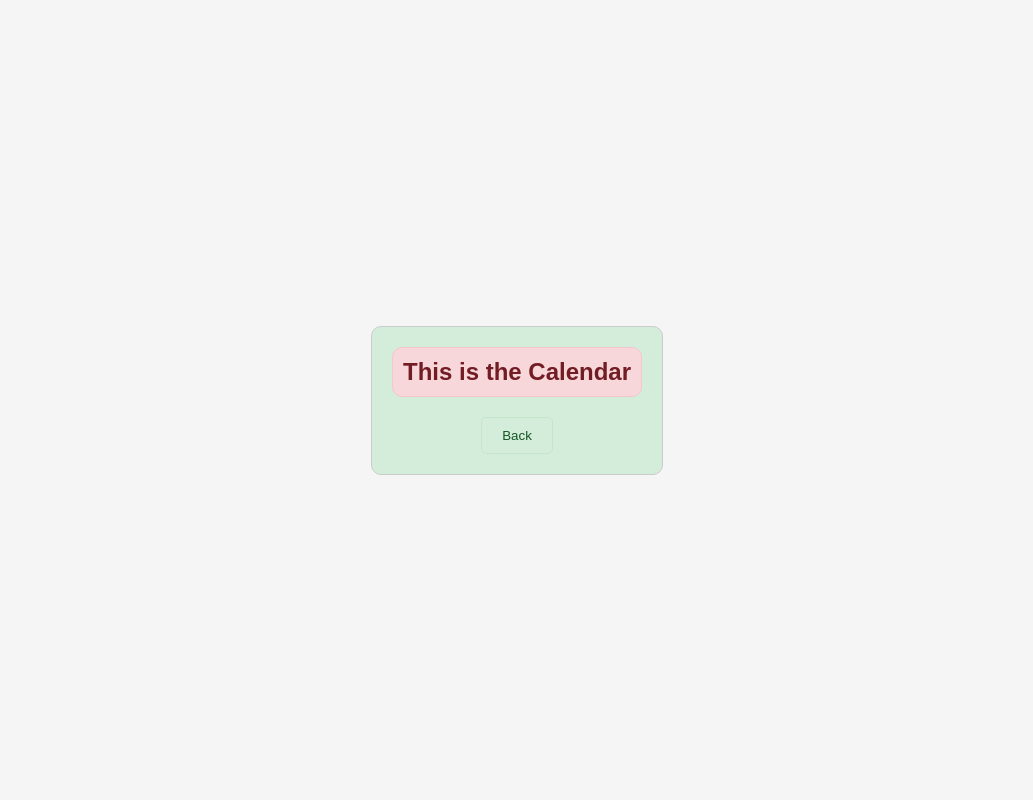
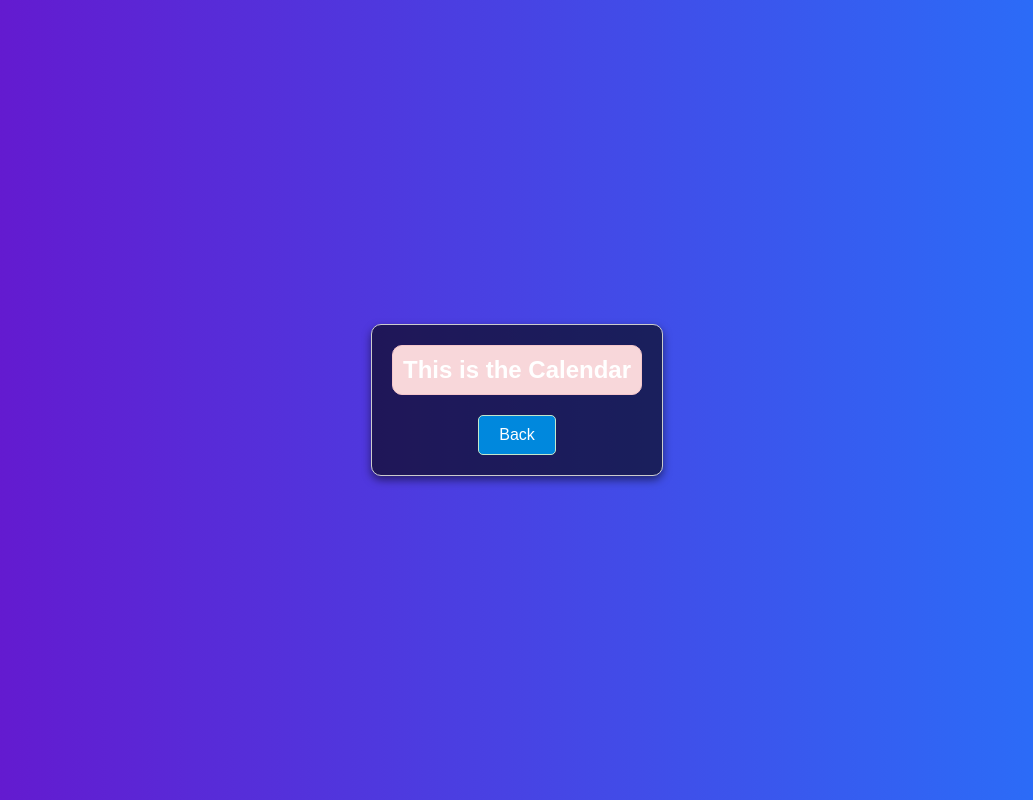
Before and after one commit to JamesWilcox-git/TechTicket, a Django app: page /calendar/ in a window 1280 px wide. Shown: the whole page, without its empty margins (123-1156 px from the left). Run offline with Django 5.2, Linux system fonts and the light colour scheme.

Commit message:
Update styles.css

```diff
--- a/myapp/static/styles.css
+++ b/myapp/static/styles.css
@@ -1,12 +1,4 @@
-body {
-    font-family: Arial, sans-serif;
-    display: flex;
-    justify-content: center;
-    align-items: center;
-    height: 100vh;
-    margin: 0;
-    background-color: #f5f5f5;
-}
+
 
 .container {
     text-align: center;
@@ -24,11 +16,6 @@ body {
     margin-bottom: 20px;
 }
 
-h2 {
-    margin: 0;
-    color: #721c24;
-}
-
 .button-container {
     display: flex;
     justify-content: space-around;
@@ -44,10 +31,6 @@ button {
     cursor: pointer;
 }
 
-button:hover {
-    background-color: #c3e6cb;
-}
-
 .input-container {
     margin-bottom: 15px;
 }
@@ -59,23 +42,26 @@ input[type="text"], input[type="password"] {
     border-radius: 5px;
 }
 
+
 body {
-    font-family: Arial, sans-serif;
+    font-family: 'Arial', sans-serif;
+    background: linear-gradient(to right, #6a11cb, #2575fc);
+    color: white;
+    height: 100vh;
     display: flex;
     justify-content: center;
     align-items: center;
-    height: 100vh;
     margin: 0;
-    background-color: #f5f5f5;
+    padding: 0;
 }
 
 .container {
-    text-align: center;
-    border: 1px solid #ccc;
+    background: rgba(0, 0, 0, 0.6);
     padding: 20px;
     border-radius: 10px;
-    background-color: #d4edda;
+    box-shadow: 0 4px 8px rgba(0, 0, 0, 0.5);
 }
+
 
 .box {
     background-color: #f8d7da;
@@ -87,7 +73,9 @@ body {
 
 h2 {
     margin: 0;
-    color: #721c24;
+    color: #ffffff;
+    outline: #05a;
+    outline-width: 5px;
 }
 
 .button-container {
@@ -97,16 +85,20 @@ h2 {
 }
 
 button {
-    background-color: #d4edda;
     border: 1px solid #c3e6cb;
+    outline: none;
+    padding: 10px 20px;
     border-radius: 5px;
-    padding: 10px 20px;
-    color: #155724;
+    background: #08d;
+    color: white;
+    font-size: 1rem;
     cursor: pointer;
+    transition: background 0.3s ease;
 }
 
-button:hover {
-    background-color: #c3e6cb;
+
+.button:hover {
+    background: #05a;
 }
 
 .calendar-grid {
```
